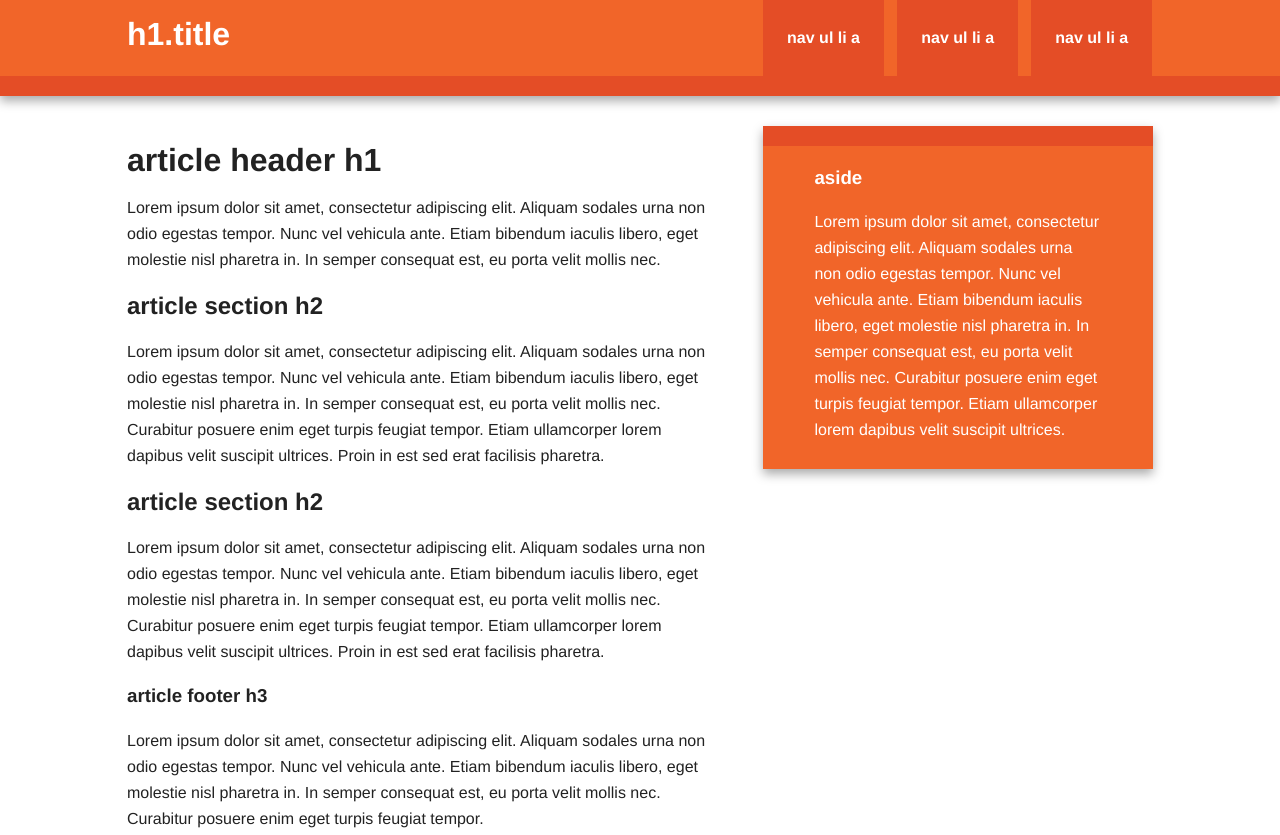
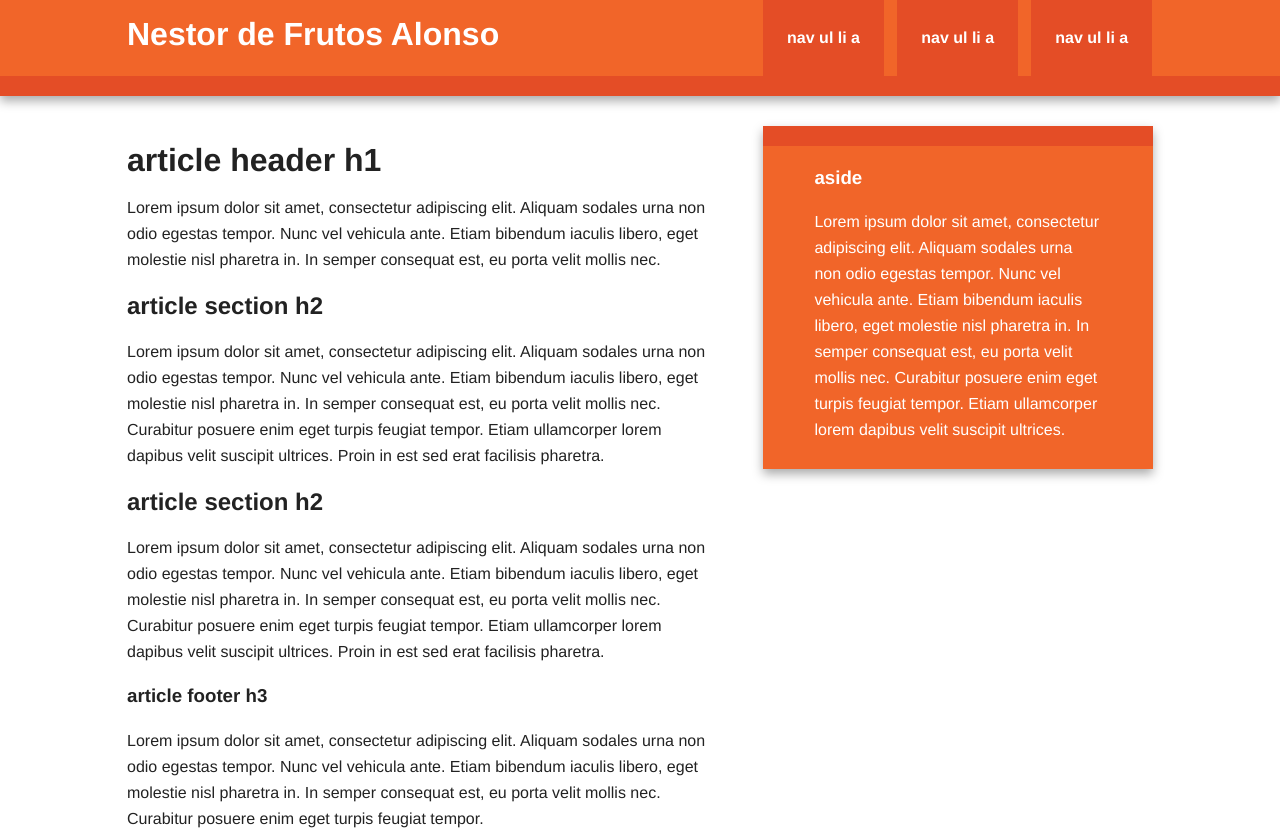
Before and after one commit to daw2072024/ej3.1, a plain HTML site: page initializr-verekia-4.0/initializr/index.html in a window 1280 px wide. Shown: the top 835 px of the page. Drawn offline with nearby package versions, Linux system fonts and the light colour scheme.

Commit message:
añadiendo nombre

```diff
--- a/initializr-verekia-4.0/initializr/index.html
+++ b/initializr-verekia-4.0/initializr/index.html
@@ -23,7 +23,7 @@
 
         <div class="header-container">
             <header class="wrapper clearfix">
-                <h1 class="title">h1.title</h1>
+                <h1 class="title">Nestor de Frutos Alonso</h1>
                 <nav>
                     <ul>
                         <li><a href="#">nav ul li a</a></li>
```
